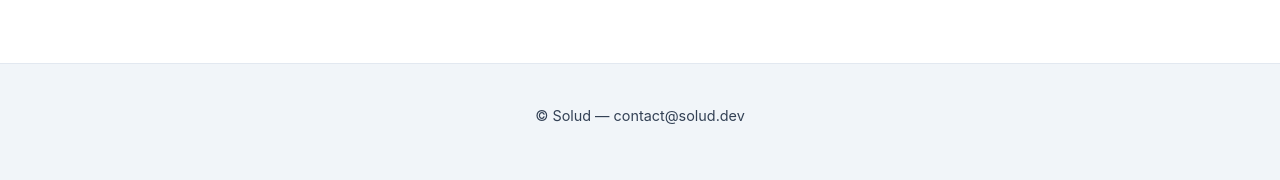
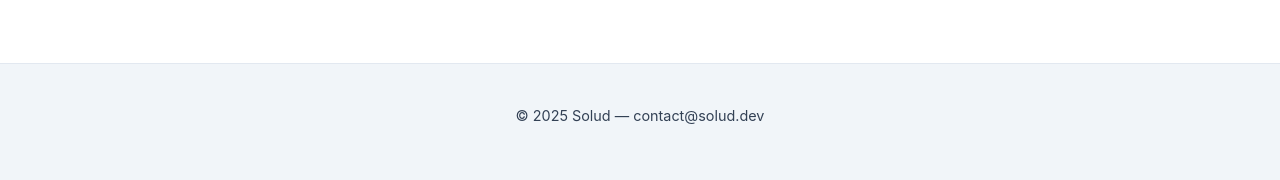
Before and after one commit to Pa-ldumais/github.io, a Jekyll site: the page built from index.md, in a window 1280 px wide. Shown: the part 979-1159 px from the top of the page. Built offline with Jekyll 4.4.1, drawn with Linux system fonts in a browser that asks for light colours.

Commit message:
Refactor default layout with Liquid templating

```diff
--- a/_layouts/default.html
+++ b/_layouts/default.html
@@ -3,15 +3,15 @@
 <head>
     <meta charset="utf-8">
     <meta name="viewport" content="width=device-width, initial-scale=1">
-<title>{{ page.title }} | {{ site.title }}</title>
-<link rel="stylesheet" href="/assets/css/style.css">
-<link rel="stylesheet" href="/assets/css/animate.css">
+    <title>{% if page.title %}{{ page.title }} | {% endif %}{{ site.title }}</title>
+    <link rel="stylesheet" href="{{ '/assets/css/style.css' | relative_url }}">
+    <link rel="stylesheet" href="{{ '/assets/css/animate.css' | relative_url }}">
 </head>
 <body>
     <header>
         <nav>
-  <a href="/">Accueil</a> |
-  <a href="/services">Services</a>
+            <a href="{{ '/' | relative_url }}">Accueil</a> |
+            <a href="{{ '/services' | relative_url }}">Services</a>
         </nav>
         <div class="header-content">
             <img src="{{ '/assets/img/logo.svg' | relative_url }}" alt="Solud" class="logo">
@@ -24,7 +24,7 @@
     </main>
 
     <footer>
-    <p>© {{ site.title }} — {{ site.email }}</p>
+        <p>© {{ 'now' | date: "%Y" }} {{ site.title }} — {{ site.email }}</p>
     </footer>
 </body>
 </html>
```
Lines whose indentation alone changed are shown as unchanged.
